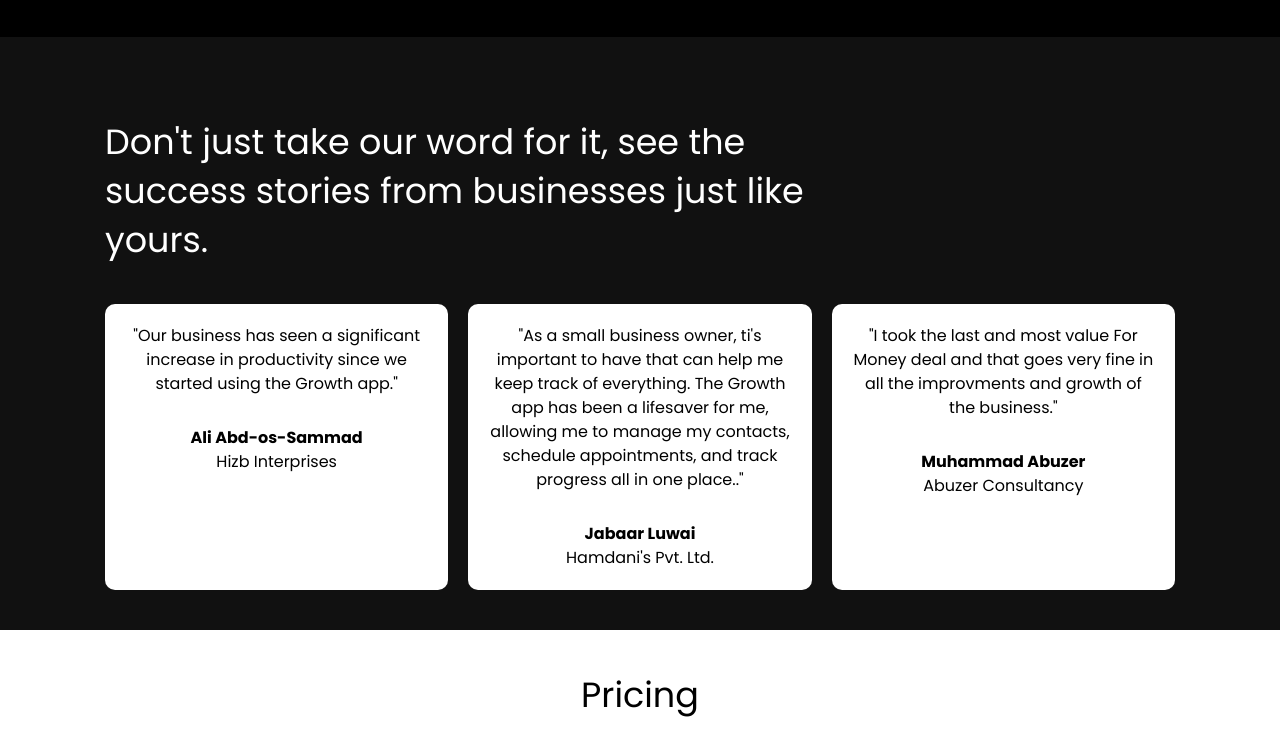
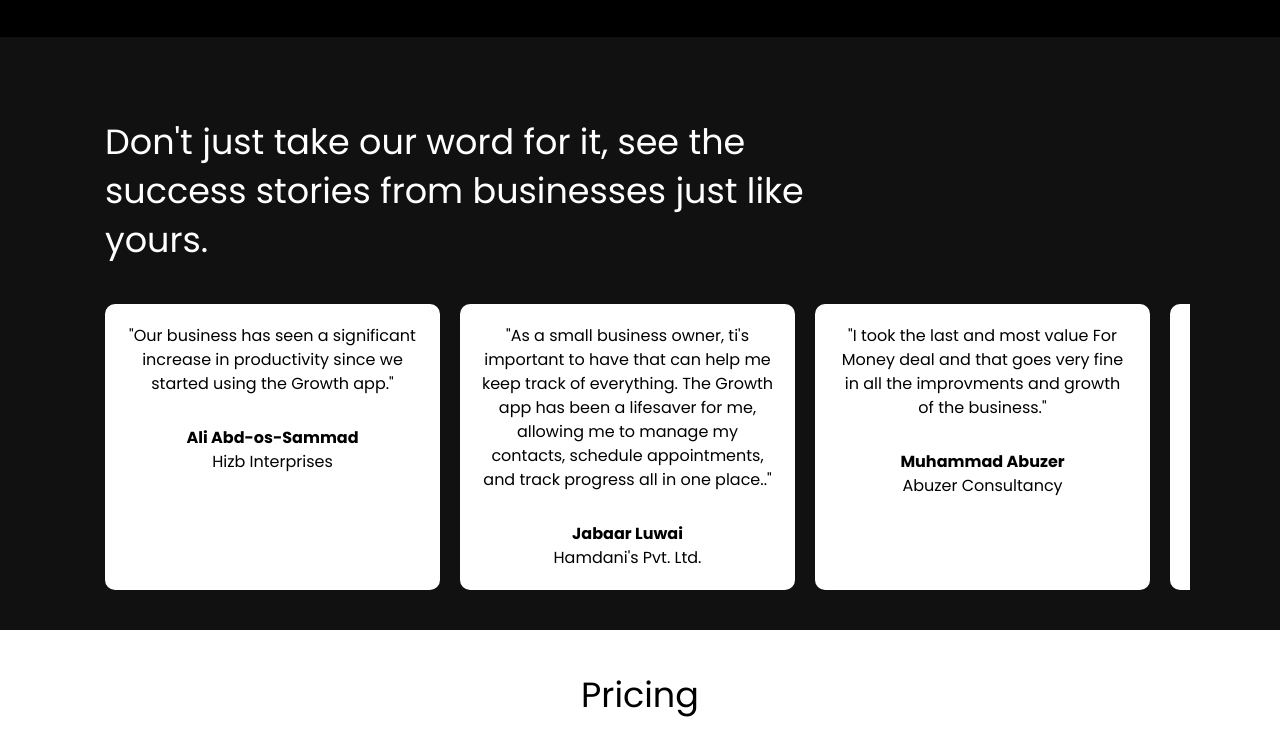
Before and after one commit to MZubairIqbal/professional-landing-page, a plain HTML site: page index.html in a window 1280 px wide. Shown: the part 1420-2160 px from the top of the page. Drawn offline with Linux system fonts and the light colour scheme.

Commit message:
Adding horizontal Scroller in testimonial Section

```diff
--- a/Assets/css/style.css
+++ b/Assets/css/style.css
@@ -129,8 +129,9 @@ img {
 }
 
 .testimonials .testimonials-grid {
+    width: 1400px;
     display: grid;
-    grid-template-columns: repeat(3, 1fr);
+    grid-template-columns: repeat(4, 1fr);
     gap: 2rem;
 }
 
@@ -215,6 +216,7 @@ img {
     max-width: 40rem;
     margin: auto;
     display: flex;
+    flex-wrap: wrap;
     justify-content: space-between;
     align-items: center;
     background: #ddd;
@@ -282,6 +284,13 @@ img {
     max-width: 1100px;
     margin: 0 auto;
     padding: 0 1.5rem;
+}
+
+.container-scroll {
+    max-width: 1100px;
+    margin: 0 auto;
+    padding: 0 1.5rem;
+    overflow-x: scroll;
 }
 
 .container-sm {
@@ -408,6 +417,38 @@ img {
     margin: .6rem 0;
 }
 
+
+/* Scroll Bars CSS  */
+.container-scroll::-webkit-scrollbar {
+    /* background-color: #ffffff; */
+    height: 1.9rem;
+}
+
+.container-scroll::-webkit-scrollbar-track {
+    border-radius: 1rem;
+    /* box-shadow: 3px 3px #0AD2FC; */
+    /* border: 2px solid #ffffff; */
+    background: #e7e7e7;
+
+
+    /* margin block is only suitable for the vertical Scrollbars to give the scroll bar marign from both top and bottom  */
+    margin-block: 2rem;
+
+    /* but to give margin to the horizontal scrollbars you have to use the below property which gives the amrgin from both left and right side.  */
+    margin-inline: 1rem;
+}
+
+.container-scroll::-webkit-scrollbar-thumb {
+    background: #0AD2FC;
+    background: var(--bgPrimary);
+    border-radius: 1rem;
+    border: 2px solid #e7e7e7;
+}
+
+.container-scroll::-webkit-scrollbar-thumb:hover {
+    background: var(--bgPrimary);
+}
+
 /* Mobile Menu  */
 .mobile-menu {
     position: fixed;
@@ -484,6 +525,14 @@ img {
         text-align: center;
     }
 
+    .testimonials .container-scroll {
+        overflow-x: hidden;
+    }
+
+    .testimonials .testimonials-grid {
+        width: 100%;
+    }
+
     .testimonials .testimonials-grid,
     .pricing .pricing-grid,
     .footer .footer-grid {
--- a/index.html
+++ b/index.html
@@ -71,7 +71,7 @@
     </section>
     <!-- Testimonail's Section  -->
     <section class="testimonials bg-dark">
-        <div class="container">
+        <div class="container-scroll">
             <h3 class="testimonials-heading text-xl">Don't just take our word for it, see the success stories from
                 businesses just like yours.</h3>
             <div class="testimonials-grid">
@@ -94,12 +94,12 @@
                     <p>Muhammad Abuzer</p>
                     <p>Abuzer Consultancy</p>
                 </div>
-                <!-- <div class="card">
+                <div class="card">
                     <p>"The most Recomended and well organized paln is the Pro-Plan, So i recomend you all with
                         intermediate level of startups to advance it work flowlessly."</p>
                     <p>Kevin Powell</p>
                     <p>CSS Factory</p>
-                </div> -->
+                </div>
             </div>
     </section>
 
```
